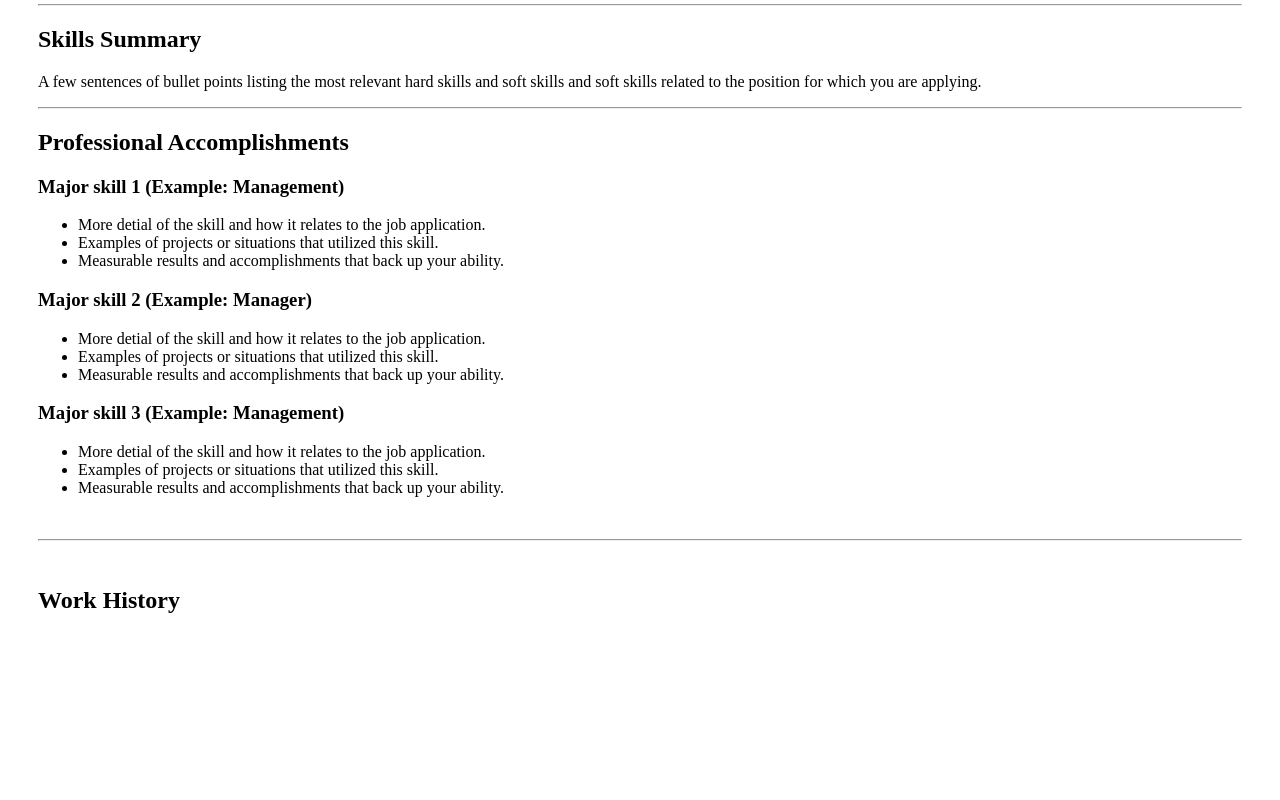
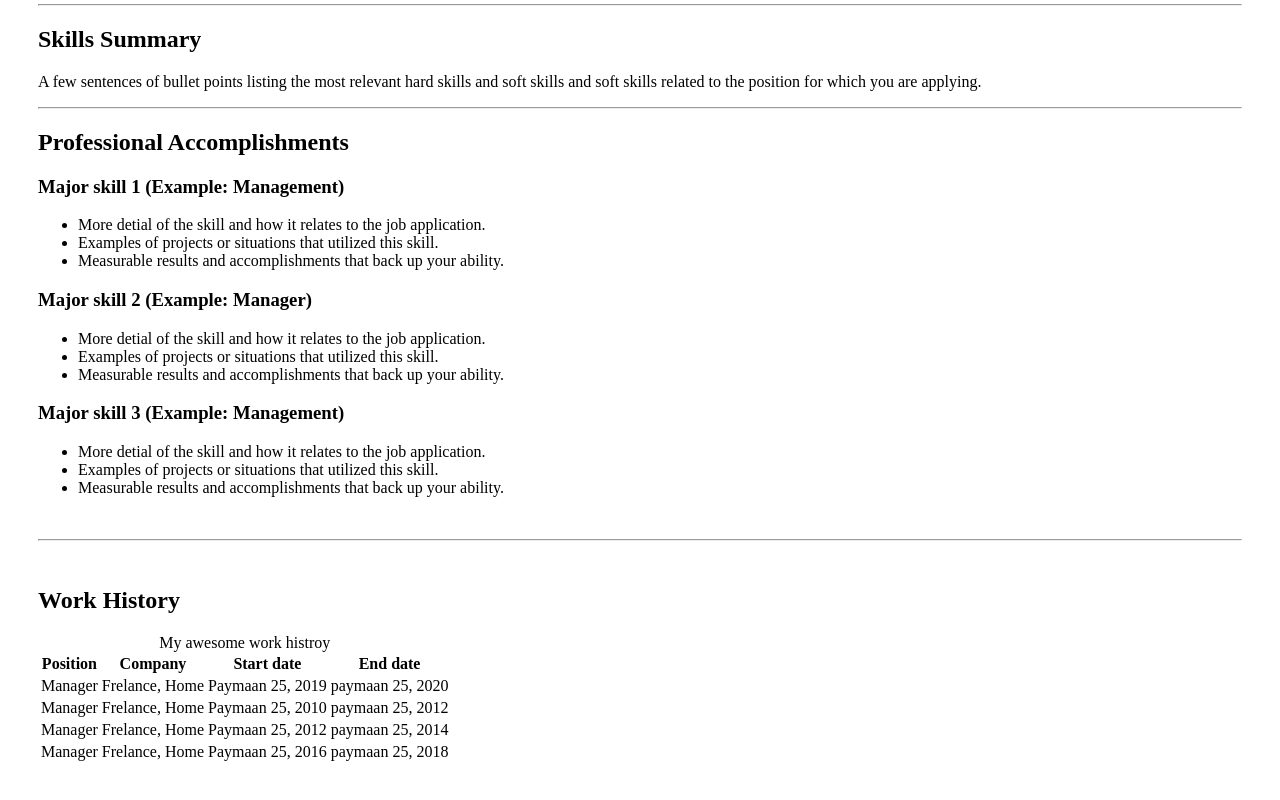
Before and after one commit to paymaan73/html_crash_course, a plain HTML site: page index.html in a window 1280 px wide. Shown: the part 306-1106 px from the top of the page. Before the commit the page ends 978 px from the top, so only its background shows below. Drawn offline with Linux system fonts and the light colour scheme.

Commit message:
tag(table(tr, td, thead, tbody))

```diff
--- a/index.html
+++ b/index.html
@@ -82,6 +82,48 @@
         <h2 id="workhistory">Work History</h2>
 
 
+        <table>
+            <caption>My awesome work histroy</caption>
+            <thead>
+                <tr>
+                    <th>Position</th>
+                    <th>Company</th>
+                    <th>Start date</th>
+                    <th>End date</th>
+
+
+                </tr>
+            </thead>
+            <tbody>
+                <tr>
+                    <td>Manager</td>
+                    <td>Frelance, Home</td>
+                    <td>Paymaan 25, 2019</td>
+                    <td>paymaan 25, 2020</td>
+                </tr>
+                <tr>
+                    <td>Manager</td>
+                    <td>Frelance, Home</td>
+                    <td>Paymaan 25, 2010</td>
+                    <td>paymaan 25, 2012</td>
+                </tr>
+                <tr>
+                    <td>Manager</td>
+                    <td>Frelance, Home</td>
+                    <td>Paymaan 25, 2012</td>
+                    <td>paymaan 25, 2014</td>
+                </tr>
+                <tr>
+                    <td>Manager</td>
+                    <td>Frelance, Home</td>
+                    <td>Paymaan 25, 2016</td>
+                    <td>paymaan 25, 2018</td>
+                </tr>
+
+            </tbody>
+        </table>
+
+
 
 
 
```
